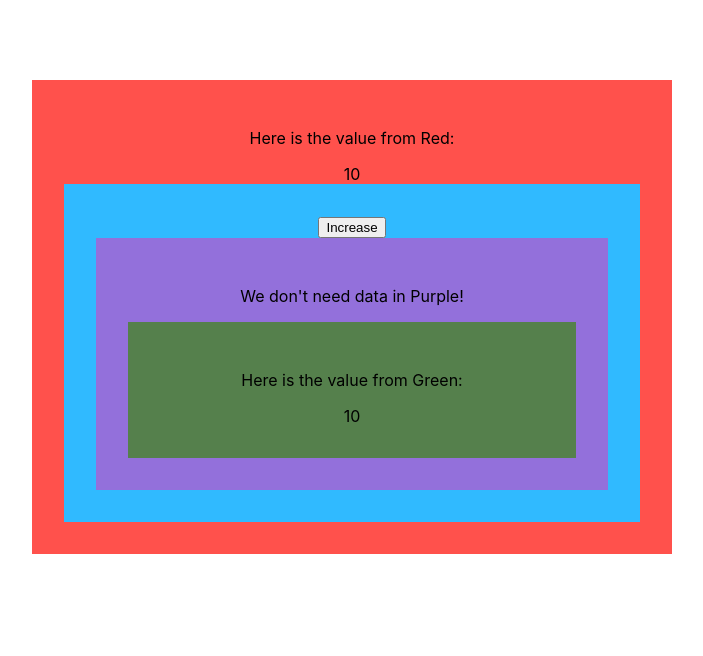
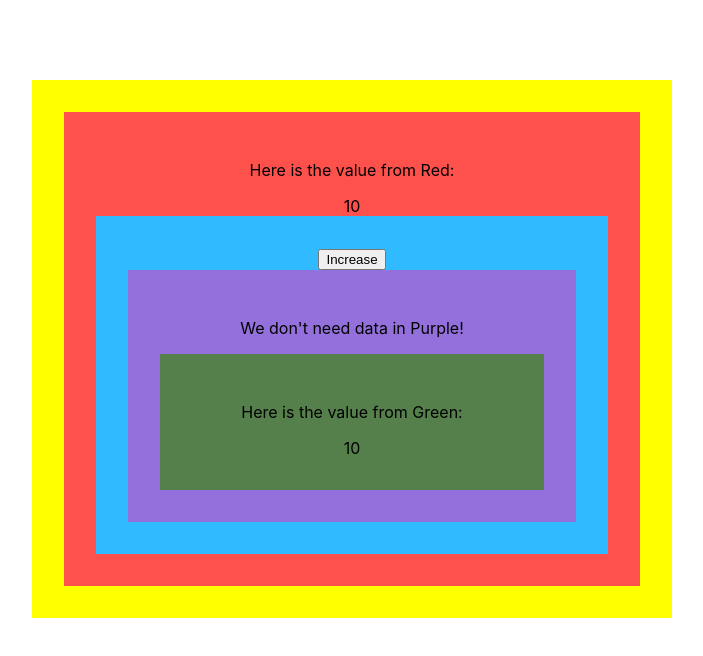
Before and after one commit to machen2/react-context-example, a React (Create React App) app: page / in a window 1280 px wide. Shown: the top 656 px of the page, without its empty margins (368-1071 px from the left). Built offline with nearby package versions, Linux system fonts and the light colour scheme.

Commit message:
add another layer above where we start using the provider in red

```diff
--- a/src/App.css
+++ b/src/App.css
@@ -17,10 +17,15 @@
   padding: 2em;
 }
 
-.red {
-  background-color: #ff514c;
+.yellow {
+  background-color: yellow;
+  padding: 2em;
   margin-top: 5em;
   margin-right: 15em;
   margin-left: 25em;
+}
+
+.red {
+  background-color: #ff514c;
   padding: 2em;
 }
--- a/src/App.js
+++ b/src/App.js
@@ -1,5 +1,5 @@
 import React, { Component } from 'react';
-import Red from './Red';
+import Yellow from './Yellow';
 
 import './App.css';
 
@@ -7,7 +7,7 @@ class App extends Component {
   render() {
     return (
       <div className="App">
-        <Red />
+        <Yellow />
       </div>
     );
   }
--- /dev/null
+++ b/src/Yellow.js
@@ -0,0 +1,10 @@
+import React from 'react';
+import Red from './Red';
+
+const Yellow = () => (
+  <div className='yellow'>
+      <Red/>
+  </div>
+);
+
+export default Yellow;
```
